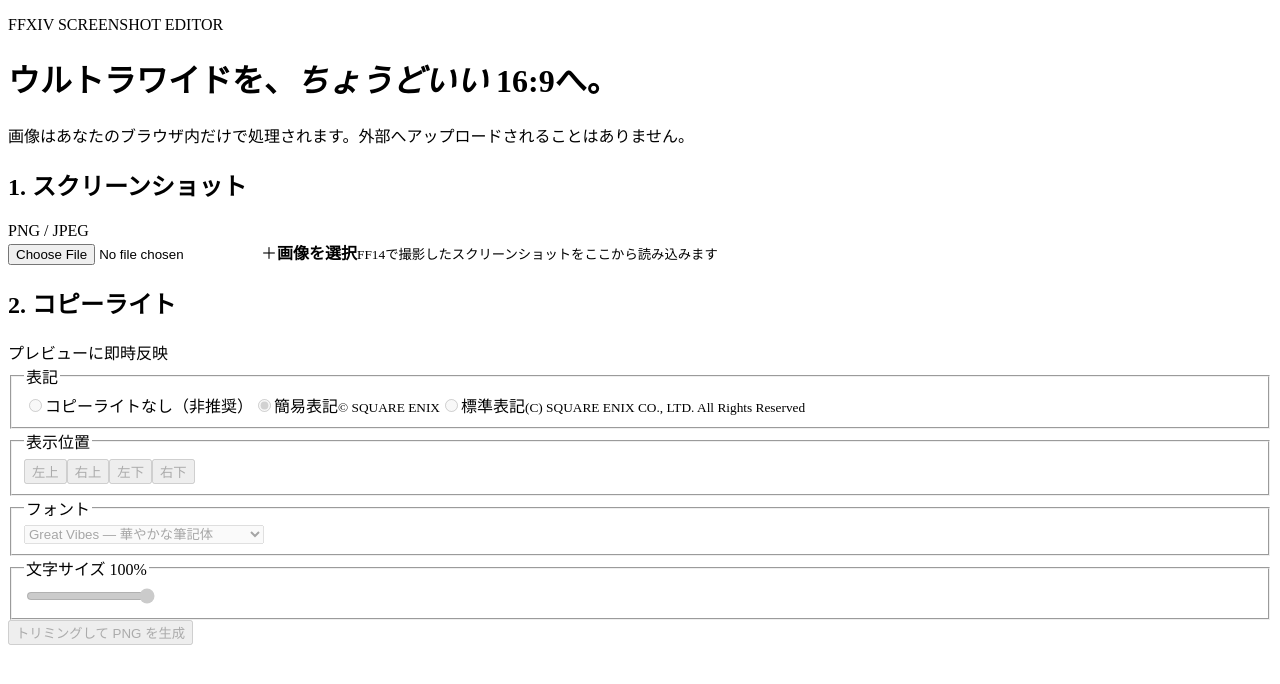
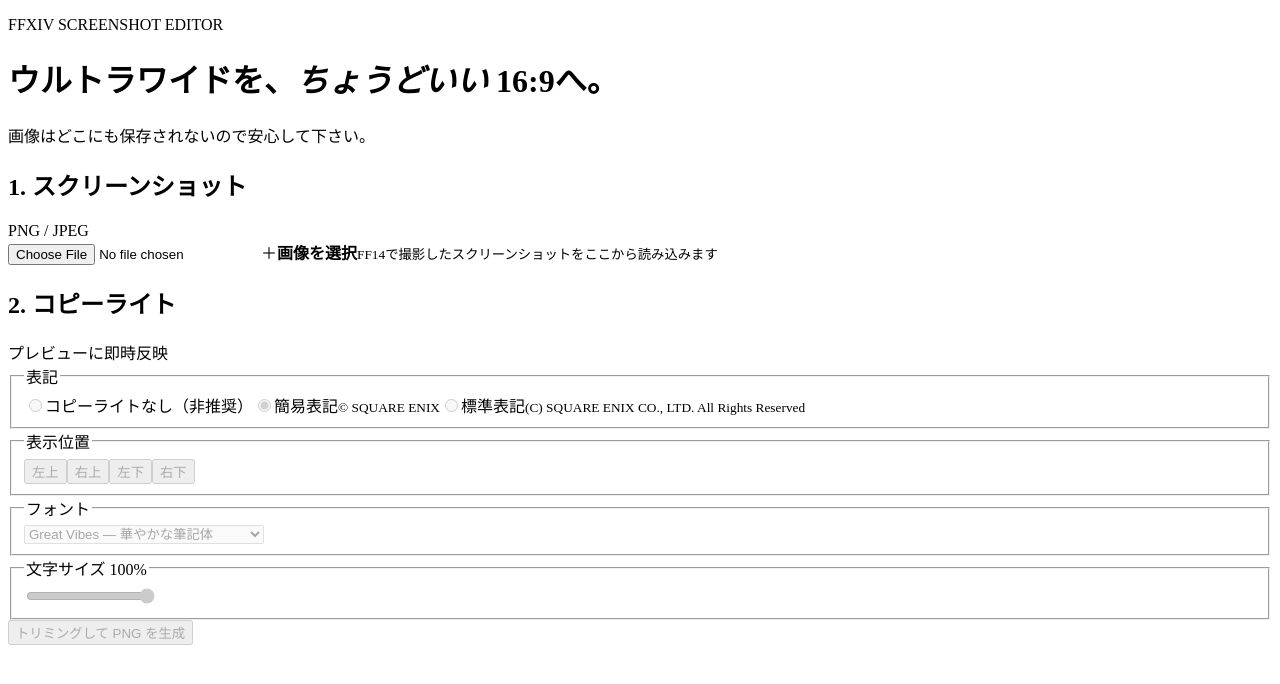
Before and after one commit to lycachigyo/ff14-urtrawide-to-wide, a React (Vite) app: page / in a window 1280 px wide. Shown: the top 684 px of the page. Built offline with nearby package versions, Linux system fonts and the light colour scheme; the HTML template or start-up script is replaced by a standard one.

Commit message:
画像保存に関する案内文を変更しました

```diff
--- a/src/App.tsx
+++ b/src/App.tsx
@@ -210,7 +210,7 @@ function App() {
       <header className="hero">
         <p className="eyebrow">FFXIV SCREENSHOT EDITOR</p>
         <h1>ウルトラワイドを、<em>ちょうどいい</em> 16:9へ。</h1>
-        <p>画像はあなたのブラウザ内だけで処理されます。外部へアップロードされることはありません。</p>
+        <p>画像はどこにも保存されないので安心して下さい。</p>
       </header>
 
       <section className="workspace" aria-label="スクリーンショット編集">
```
